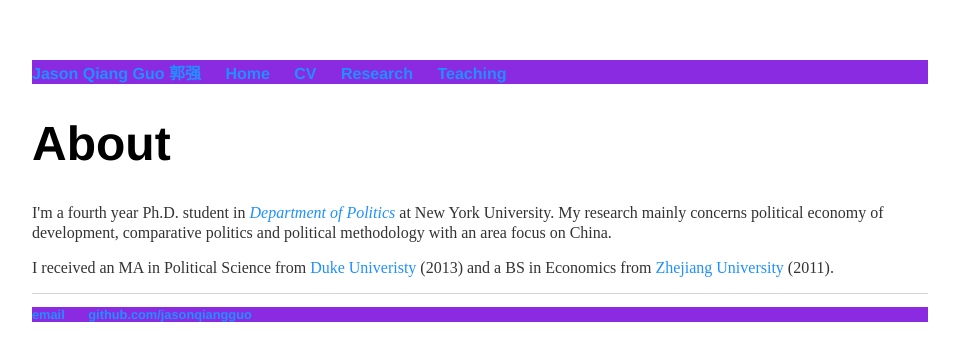
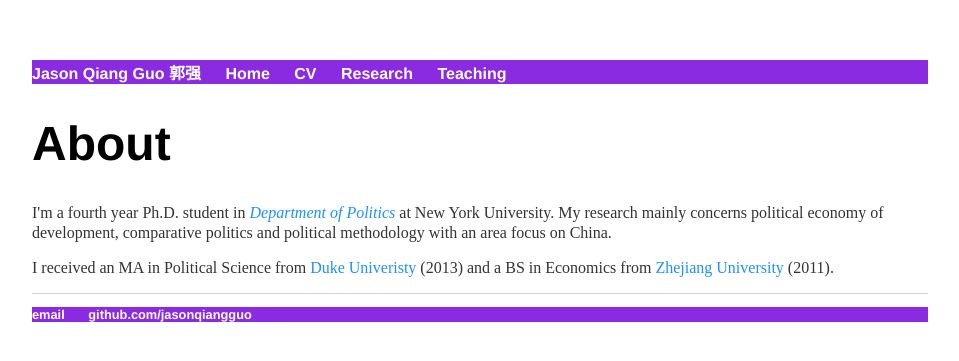
Before and after one commit to jasonqiangguo/jasonqiangguo.github.io, a Jekyll site: the page built from index.html, in a window 1280 px wide. Shown: the top 361 px of the page, without its empty margins (160-1119 px from the left). Built offline with Jekyll 4.4.1, drawn with Linux system fonts in a browser that asks for light colours.

Commit message:
homepage

```diff
--- a/css/main.css
+++ b/css/main.css
@@ -13,6 +13,12 @@ nav ul li, footer ul li {
     display: inline;
     margin-right: 20px;
 }
+
+nav ul li a, footer ul li a {
+    text-decoration: none;
+    color: #FFFFFF;
+}
+
 a {
     text-decoration: none;
     color: #1E90FF;
```
